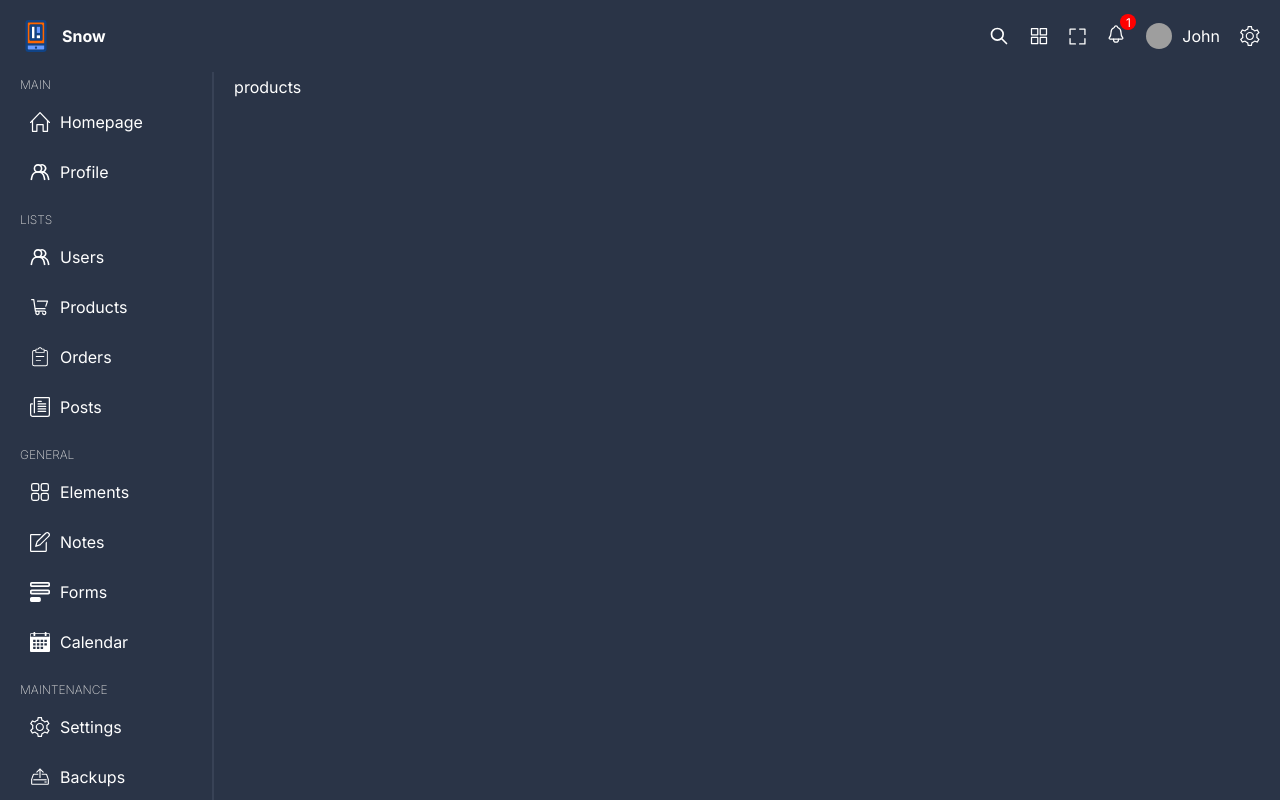
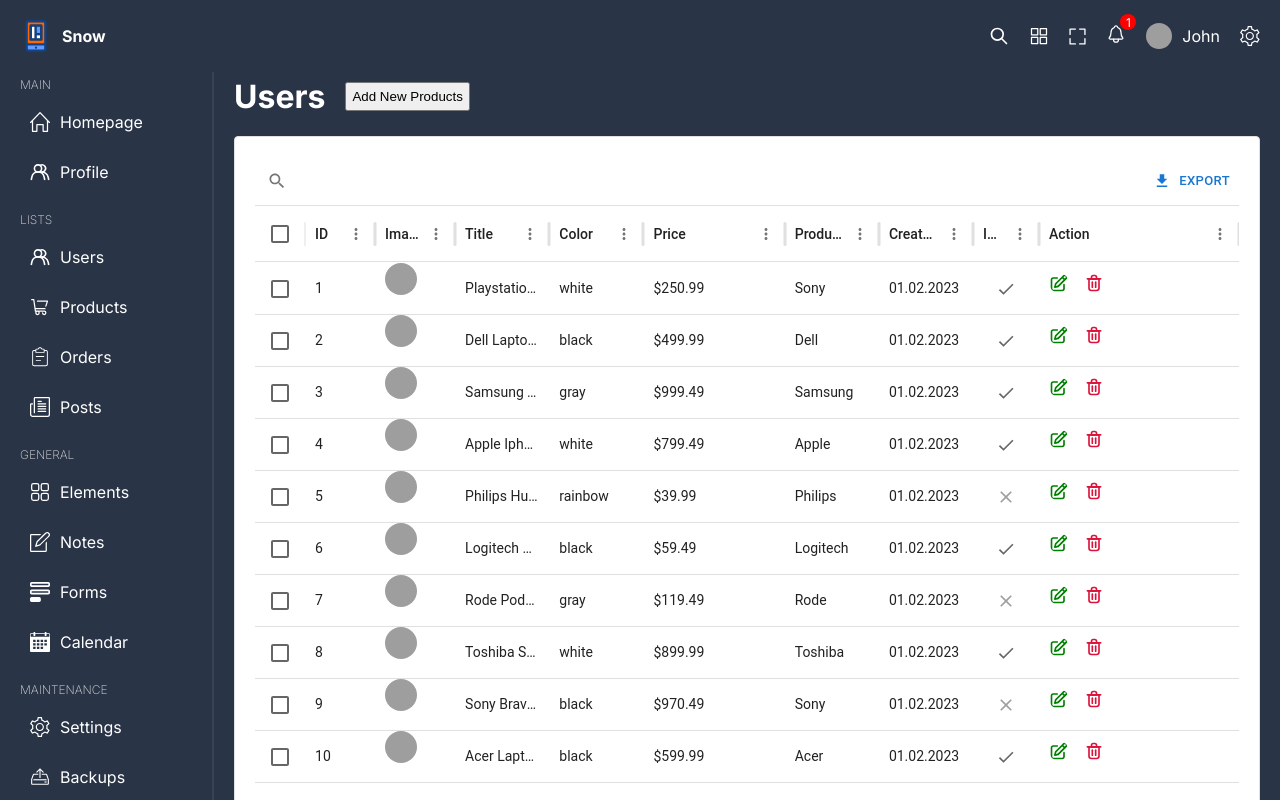
Before and after one commit to Zack289/admin-panel, a React (Vite) app: page /products in a window 1280 px wide. Shown: the top 800 px of the page. Built offline with nearby package versions, Linux system fonts and the light colour scheme; grey boxes are pictures that could not be loaded.

Commit message:
Added the product page to the project

```diff
--- a/src/components/add/Add.tsx
+++ b/src/components/add/Add.tsx
@@ -1,11 +1,41 @@
-import './add.scss'
+import { GridColDef } from "@mui/x-data-grid";
+import "./add.scss";
 
-const Add = () => {
+type Props = {
+  slug: string;
+  columns: GridColDef[];
+  setOpen: React.Dispatch<React.SetStateAction<boolean>>;
+};
+
+const Add = (props: Props) => {
+  const handleSubmit = (e: React.FormEvent<HTMLFormElement>) => {
+    e.preventDefault();
+
+    //add new item
+    // mutation.mutate();
+    props.setOpen(false);
+  };
   return (
-    <div>
+    <div className="add">
+      <div className="modal">
+        <span className="close" onClick={() => props.setOpen(false)}>
+          X
+        </span>
+        <h1>Add new {props.slug}</h1>
+        <form onSubmit={handleSubmit}>
+          {props.columns
+            .filter((item) => item.field !== "id" && item.field !== "img")
+            .map((column) => (
+              <div className="item">
+                <label>{column.headerName}</label>
+                <input type={column.type} placeholder={column.field} />
+              </div>
+            ))}
+          <button>Send</button>
+        </form>
+      </div>
+    </div>
+  );
+};
 
-    </div>
-  )
-}
-
-export default Add
+export default Add;
--- a/src/components/add/add.scss
+++ b/src/components/add/add.scss
@@ -0,0 +1,66 @@
+@use "../../styles/variables.scss" as *;
+
+.add {
+  width: 100vw;
+  height: 100vh;
+  position: absolute;
+  top: 0;
+  left: 0;
+  background-color: rgba(0, 0, 0, 0.724);
+  display: flex;
+  align-items: center;
+  justify-content: center;
+
+  .modal {
+    padding: 50px;
+    border-radius: 10px;
+    background-color: $main-bg;
+    position: relative;
+
+    h1 {
+      margin-bottom: 40px;
+      font-size: 24px;
+      color: $soft-color;
+    }
+
+    .close {
+      position: absolute;
+      top: 10px;
+      right: 10px;
+      cursor: pointer;
+    }
+
+    form {
+      display: flex;
+      flex-wrap: wrap;
+      max-width: 500px;
+      justify-content: space-between;
+
+      .item {
+        width: 40%;
+        display: flex;
+        flex-direction: column;
+        gap: 10px;
+        margin-bottom: 20px;
+
+        label {
+          font-size: 14px;
+        }
+
+        input {
+          padding: 10px;
+          background-color: transparent;
+          color: white;
+          outline: none;
+          border: 1px solid $soft-color;
+          border-radius: 3px;
+        }
+      }
+      button {
+        width: 100%;
+        padding: 10px;
+        cursor: pointer;
+      }
+    }
+  }
+}
--- a/src/pages/products/Products.tsx
+++ b/src/pages/products/Products.tsx
@@ -1,9 +1,117 @@
+import { useState } from 'react';
 import './products.scss'
+import DataTable from '../../components/dataTable/DataTable';
+import Add from '../../components/add/Add';
+import { GridColDef } from '@mui/x-data-grid';
+import { products } from '../../data';
+
+// const columns: GridColDef[] = [
+//   { field: "id", headerName: "ID", width: 90 },
+//   {
+//     field: "img",
+//     headerName: "Image",
+//     width: 100,
+//     renderCell: (params) => {
+//       return <img src={params.row.img || "/noavatar.png"} alt="" />;
+//     },
+//   },
+//   {
+//     field: "title",
+//     type: "string",
+//     headerName: "Title",
+//     width: 250,
+//   },
+//   {
+//     field: "color",
+//     type: "string",
+//     headerName: "Color",
+//     width: 150,
+//   },
+//   {
+//     field: "price",
+//     type: "string",
+//     headerName: "Price",
+//     width: 200,
+//   },
+//   {
+//     field: "producer",
+//     headerName: "Producer",
+//     type: "string",
+//     width: 200,
+//   },
+//   {
+//     field: "createdAt",
+//     headerName: "Created At",
+//     width: 200,
+//     type: "string",
+//   },
+//   {
+//     field: "inStock",
+//     headerName: "In Stock",
+//     width: 150,
+//     type: "boolean",
+//   },
+// ];
+
+const columns: GridColDef[] = [
+  { field: "id", headerName: "ID", width: 70 },
+  {
+    field: "img",
+    headerName: "Image",
+    width: 80,
+    renderCell: (params) => {
+      return <img src={params.row.img || "/noavatar.png"} alt="" />;
+    },
+  },
+  {
+    field: "title",
+    type: "string",
+    headerName: "Title",
+   flex: 1,
+  },
+  {
+    field: "color",
+    type: "string",
+    headerName: "Color",
+    flex: 1,
+  },
+  {
+    field: "price",
+    type: "string",
+    headerName: "Price",
+    flex: 1.5
+  },
+  {
+    field: "producer",
+    headerName: "Producer",
+    type: "string",
+    flex: 1,
+  },
+  {
+    field: "createdAt",
+    headerName: "Created At",
+   flex: 1,
+    type: "string",
+  },
+  {
+    field: "inStock",
+    headerName: "In Stock",
+    type: "boolean",
+    flex: 0.7
+  },
+];
 
 const Products = () => {
+   const [open, setOpen] = useState(false);
   return (
     <div className='products'>
-      products
+      <div className="info">
+        <h1>Users</h1>
+         <button onClick={() => setOpen(true)}>Add New Products</button>
+      </div>
+
+      <DataTable columns={columns} rows={products} slug='products'/>
+       {open && <Add slug="product" columns={columns} setOpen={setOpen} />}
     </div>
   )
 }
--- a/src/pages/products/products.scss
+++ b/src/pages/products/products.scss
@@ -1,3 +1,14 @@
 .products{
 
+  .info{
+    display: flex;
+    align-items: center;
+    gap: 20px;
+    margin-bottom: 20px;
+
+    button{
+      padding: 5px;
+      cursor: pointer;
+    }
+  }
 }
--- a/src/pages/users/Users.tsx
+++ b/src/pages/users/Users.tsx
@@ -68,31 +68,37 @@
     field: "firstName",
     headerName: "First name",
     flex: 1,
+    type: "string",
   },
   {
     field: "lastName",
     headerName: "Last name",
     flex: 1,
+    type: "string",
   },
   {
     field: "email",
     headerName: "Email",
     flex: 1.5,
+    type: "string",
   },
   {
     field: "phone",
     headerName: "Phone",
     flex: 1,
+    type: "string",
   },
   {
     field: "createdAt",
     headerName: "Created At",
     flex: 1,
+    type: "string",
   },
   {
     field: "verified",
     headerName: "Verified",
     flex: 0.7,
+    type: "boolean",
   },
 ];
 
@@ -103,7 +109,7 @@
     <div className='users'>
       <div className="info">
         <h1>Users</h1>
-        <button>Add New User</button>
+         <button onClick={() => setOpen(true)}>Add New User</button>
       </div>
 
       <DataTable columns={columns} rows={userRows} slug='users'/>
```
